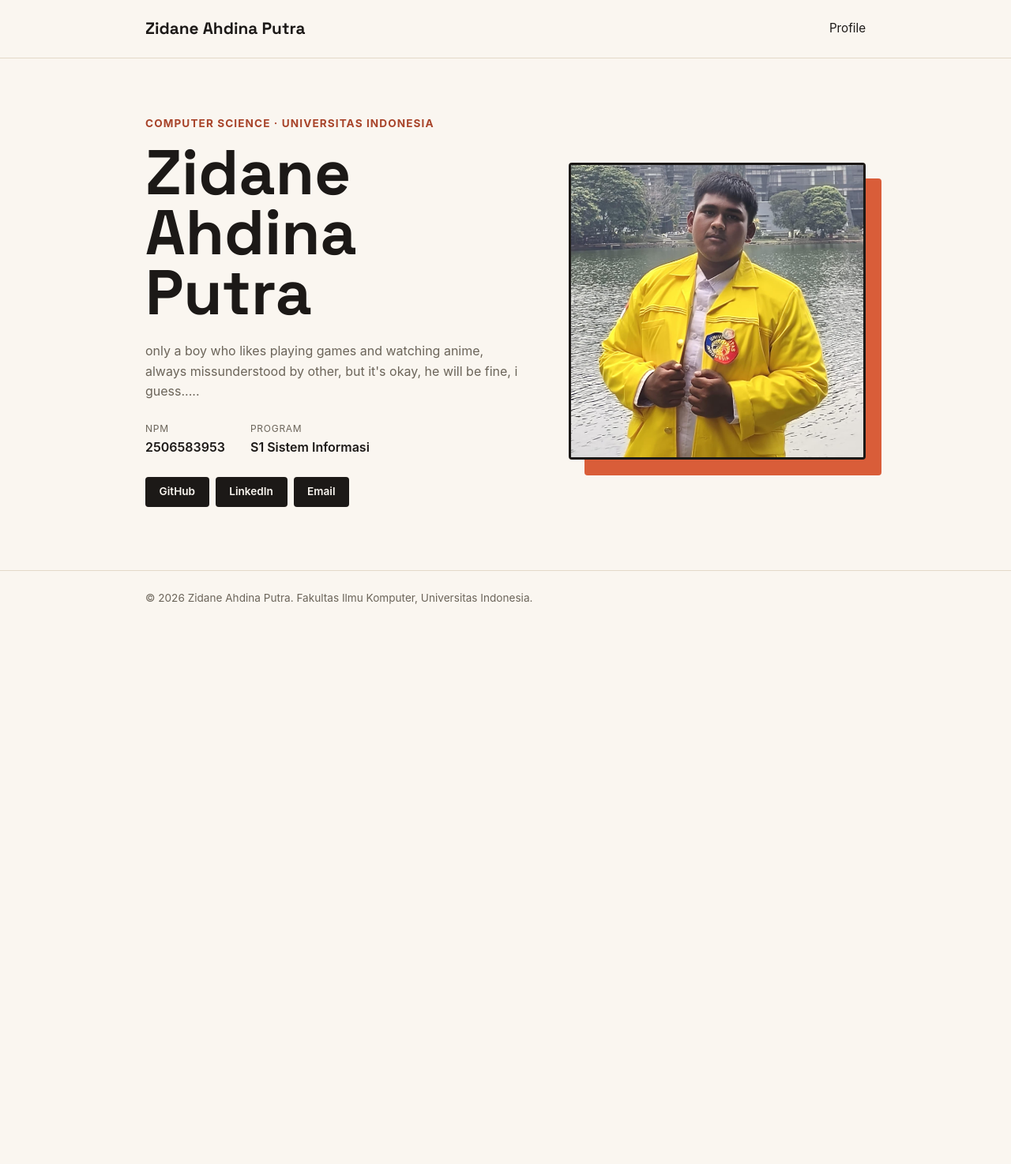
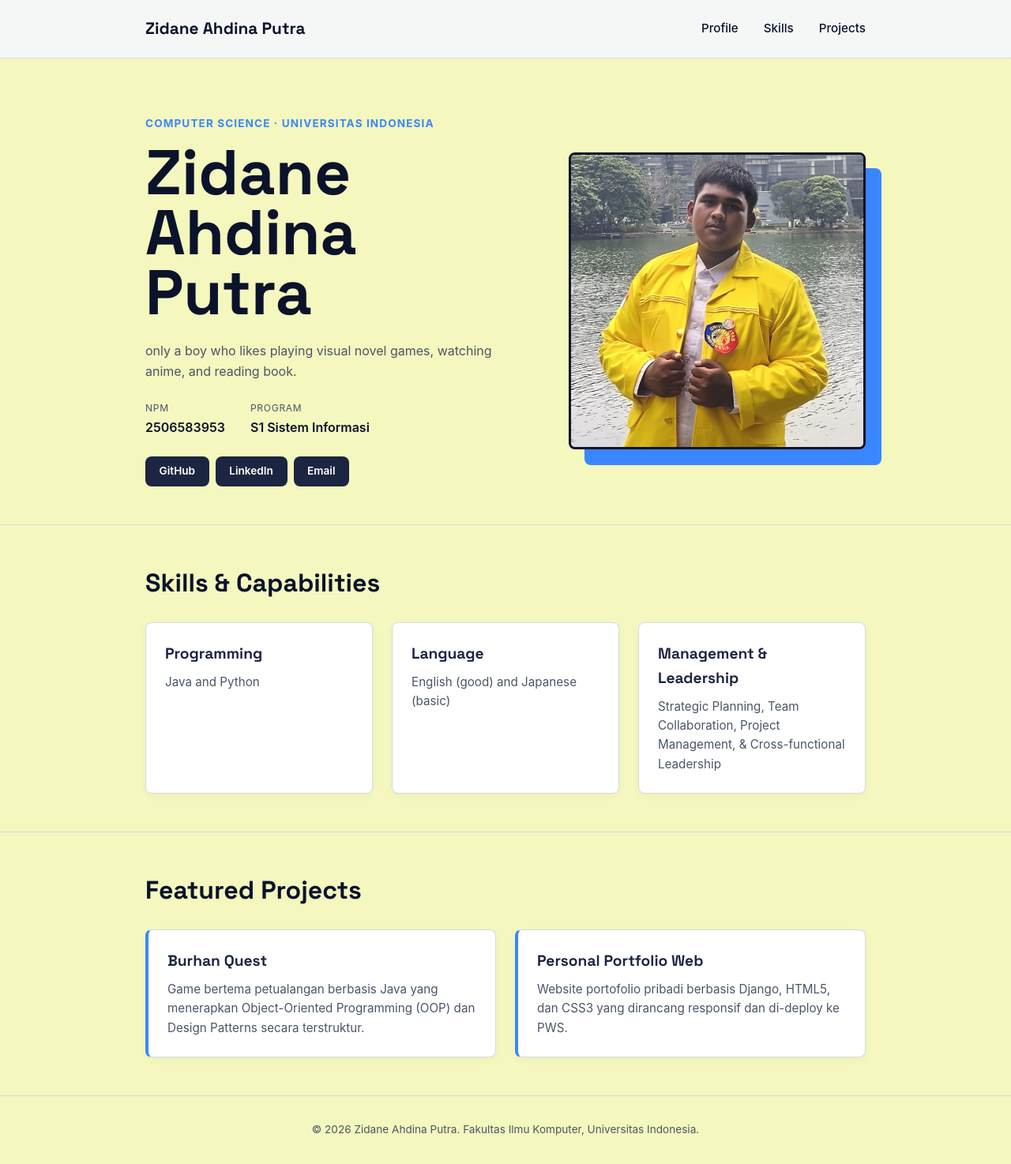
Before and after one commit to zidanenasution66-ops/myportofolio, a Django app: page / in a window 1280 px wide. Shown: the whole page at 79% size. Before the commit the page ends 765 px from the top, so only its background shows below. Run offline with Django 5.2, Linux system fonts and the light colour scheme.

Commit message:
Update CSS color palette to Ciel (my wife) theme and add grid styles

```diff
--- a/requirements.txt
+++ b/requirements.txt
@@ -1,4 +1,4 @@
-django
+django~=6.0
 gunicorn
 whitenoise
 psycopg2-binary
--- a/static/css/style.css
+++ b/static/css/style.css
@@ -4,14 +4,16 @@
     box-sizing: border-box;
 }
 
+
 :root {
-    --ink: #1c1917;
-    --paper: #faf6f0;
-    --accent: #d95d39;
-    --accent-dark: #a8442a;
-    --line: #e3d9c9;
-    --text-muted: #6b6459;
-    --radius: 4px;
+    --ink: #0b132b;
+    --paper: #f4f7be;
+    --card-bg: #ffffff;
+    --accent: #3a86ff;
+    --accent-dark: #1c2541;
+    --line: #d0dbe5;
+    --text-muted: #4a5568;
+    --radius: 8px;
 }
 
 body {
@@ -21,7 +23,7 @@ body {
     line-height: 1.6;
 }
 
-h1, .brand {
+h1, h2, h3, .brand {
     font-family: "Space Grotesk", -apple-system, sans-serif;
 }
 
@@ -33,6 +35,11 @@ h1, .brand {
 
 .site-header {
     border-bottom: 1px solid var(--line);
+    background-color: rgba(244, 247, 252, 0.9);
+    backdrop-filter: blur(8px);
+    position: sticky;
+    top: 0;
+    z-index: 100;
 }
 
 .site-header .container {
@@ -58,10 +65,16 @@ h1, .brand {
     color: var(--ink);
     text-decoration: none;
     font-size: 0.95rem;
+    font-weight: 500;
+    transition: color 0.2s ease;
+}
+
+.site-header nav a:hover {
+    color: var(--accent);
 }
 
 .hero {
-    padding: 4.5rem 0 5rem;
+    padding: 4.5rem 0 3rem;
 }
 
 .hero-grid {
@@ -85,7 +98,7 @@ h1, .brand {
     font-size: 0.85rem;
     letter-spacing: 0.08em;
     text-transform: uppercase;
-    color: var(--accent-dark);
+    color: var(--accent);
     font-weight: 700;
     margin-bottom: 0.75rem;
 }
@@ -130,15 +143,16 @@ h1, .brand {
     font-size: 0.85rem;
     font-weight: 600;
     text-decoration: none;
-    color: var(--paper);
-    background-color: var(--ink);
+    color: #ffffff;
+    background-color: var(--accent-dark);
     border-radius: var(--radius);
     padding: 0.5rem 1.1rem;
-    transition: background-color 0.2s ease;
+    transition: all 0.2s ease;
 }
 
 .social-link:hover {
     background-color: var(--accent);
+    transform: translateY(-2px);
 }
 
 .hero-photo {
@@ -169,11 +183,59 @@ h1, .brand {
     border: 3px solid var(--ink);
 }
 
+.section-block {
+    padding: 3rem 0;
+    border-top: 1px solid var(--line);
+}
+
+.section-title {
+    font-size: 2rem;
+    margin-bottom: 1.5rem;
+    color: var(--ink);
+}
+
+.skills-grid, .projects-grid {
+    display: grid;
+    grid-template-columns: repeat(auto-fit, minmax(260px, 1fr));
+    gap: 1.5rem;
+}
+
+.card {
+    background-color: var(--card-bg);
+    border: 1px solid var(--line);
+    border-radius: var(--radius);
+    padding: 1.5rem;
+    box-shadow: 0 4px 12px rgba(11, 19, 43, 0.03);
+    transition: transform 0.2s ease, box-shadow 0.2s ease, border-color 0.2s ease;
+}
+
+.card h3 {
+    font-size: 1.2rem;
+    color: var(--accent-dark);
+    margin-bottom: 0.5rem;
+}
+
+.card p {
+    font-size: 0.95rem;
+    color: var(--text-muted);
+}
+
+.project-card {
+    border-left: 4px solid var(--accent);
+}
+
+.card:hover {
+    transform: translateY(-4px);
+    box-shadow: 0 8px 20px rgba(58, 134, 255, 0.12);
+    border-color: var(--accent);
+}
+
 .site-footer {
-    padding: 1.5rem;
+    padding: 2rem 0;
     color: var(--text-muted);
     font-size: 0.85rem;
     border-top: 1px solid var(--line);
+    text-align: center;
 }
 
 @media (max-width: 600px) {
@@ -192,4 +254,8 @@ h1, .brand {
     .social-links {
         justify-content: flex-start;
     }
+
+    .skills-grid, .projects-grid {
+        grid-template-columns: 1fr;
+    }
 }
--- a/templates/index.html
+++ b/templates/index.html
@@ -1,3 +1,4 @@
+{% load static %}
 <!DOCTYPE html>
 <html lang="en">
 <head>
@@ -7,7 +8,7 @@
     <link rel="preconnect" href="https://fonts.googleapis.com">
     <link rel="preconnect" href="https://fonts.gstatic.com" crossorigin>
     <link href="https://fonts.googleapis.com/css2?family=Space+Grotesk:wght@500;700&display=swap" rel="stylesheet">
-    <link rel="stylesheet" href="/static/css/style.css">
+    <link rel="stylesheet" href="{% static 'css/style.css' %}">
 </head>
 <body>
     <header class="site-header">
@@ -15,11 +16,14 @@
             <a href="#profile" class="brand">Zidane Ahdina Putra</a>
             <nav>
                 <a href="#profile">Profile</a>
+                <a href="#skills">Skills</a>
+                <a href="#projects">Projects</a>
             </nav>
         </div>
     </header>
 
     <main>
+        <!-- Section Profile / About Me -->
         <section class="hero" id="profile">
             <div class="container hero-grid">
                 <div class="hero-identity">
@@ -28,10 +32,10 @@
                 </div>
                 <div class="hero-photo">
                     <div class="photo-block"></div>
-                    <img class="avatar" src="/static/img/Zidane's Photo.jpg" alt="Photo of Zidane">
+                    <img class="avatar" src="{% static 'img/Zidane\'s Photo.jpg' %}" alt="Photo of Zidane">
                 </div>
                 <div class="hero-details">
-                    <p class="bio">only a boy who likes playing games and watching anime, always missunderstood by other, but it's okay,  he will be fine, i guess.....</p>
+                    <p class="bio">only a boy who likes playing visual novel games, watching anime, and reading book.</p>
                     <dl class="meta-list">
                         <div class="meta-row">
                             <dt>NPM</dt>
@@ -43,9 +47,45 @@
                         </div>
                     </dl>
                     <div class="social-links">
-                        <a href="https://github.com/zidanenasution66-ops" class="social-link">GitHub</a>
-                        <a href="https://www.linkedin.com/in/zidane-ahdina-putra-604799377/" class="social-link">LinkedIn</a>
+                        <a href="https://github.com/zidanenasution66-ops" class="social-link" target="_blank">GitHub</a>
+                        <a href="https://www.linkedin.com/in/zidane-ahdina-putra-604799377/" class="social-link" target="_blank">LinkedIn</a>
                         <a href="mailto:zidanenasution66@gmail.com" class="social-link">Email</a>
+                    </div>
+                </div>
+            </div>
+        </section>
+
+        <section class="section-block" id="skills">
+            <div class="container">
+                <h2 class="section-title">Skills & Capabilities</h2>
+                <div class="skills-grid">
+                    <div class="card">
+                        <h3>Programming</h3>
+                        <p>Java and Python</p>
+                    </div>
+                    <div class="card">
+                        <h3>Language</h3>
+                        <p>English (good) and Japanese (basic)</p>
+                    </div>
+                    <div class="card">
+                        <h3>Management & Leadership</h3>
+                        <p>Strategic Planning, Team Collaboration, Project Management, & Cross-functional Leadership</p>
+                    </div>
+                </div>
+            </div>
+        </section>
+
+        <section class="section-block" id="projects">
+            <div class="container">
+                <h2 class="section-title">Featured Projects</h2>
+                <div class="projects-grid">
+                    <div class="card project-card">
+                        <h3>Burhan Quest</h3>
+                        <p>Game bertema petualangan berbasis Java yang menerapkan Object-Oriented Programming (OOP) dan Design Patterns secara terstruktur.</p>
+                    </div>
+                    <div class="card project-card">
+                        <h3>Personal Portfolio Web</h3>
+                        <p>Website portofolio pribadi berbasis Django, HTML5, dan CSS3 yang dirancang responsif dan di-deploy ke PWS.</p>
                     </div>
                 </div>
             </div>
```
